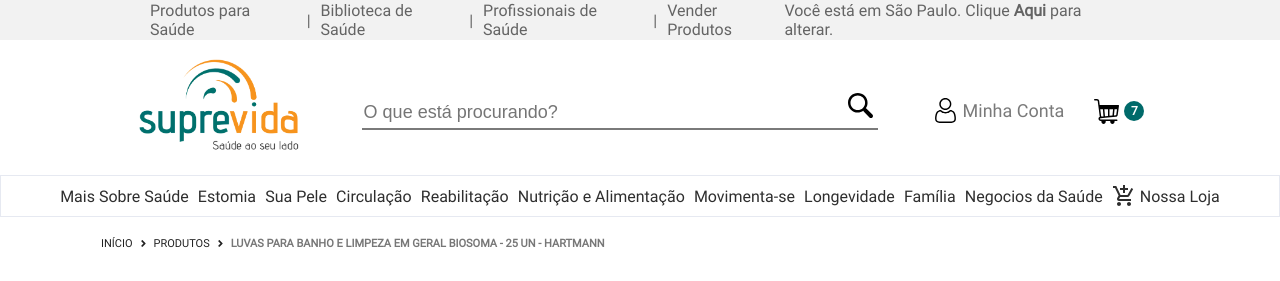
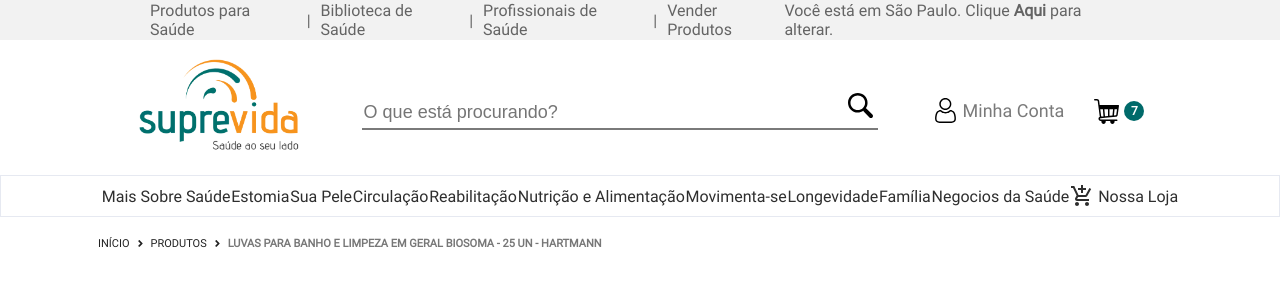
Before and after one commit to MarcosCursino/suprevida, a Next.js app: page / in a window 1280 px wide. Shown: the top 281 px of the page. Built offline with nearby package versions, Linux system fonts and the light colour scheme.

Commit message:
ajustado favicon e css

```diff
--- a/src/components/Menu/styles.js
+++ b/src/components/Menu/styles.js
@@ -8,7 +8,7 @@ export const Container = styled.div`
   justify-content: space-evenly;
   background-color: #FFF;
   border: 1px solid rgba(15, 39, 118, 0.1);
-  padding: 0 50px 0 50px;
+  padding: 0 100px 0 100px;
   color: #2e2e2e;
 
   div {
--- a/src/components/Product/styles.js
+++ b/src/components/Product/styles.js
@@ -10,7 +10,7 @@ export const Breadcrumb = styled.div`
   margin-top: 20px;
   font-size: 11px;
   color: rgb(0, 0, 0, 0.87);
-  margin-left: 56px;
+  margin-left: 53px;
 
   span {
     margin: 0 5px 0 5px;
--- a/src/pages/index.js
+++ b/src/pages/index.js
@@ -1,5 +1,5 @@
 import React from 'react';
-
+import Head from 'next/head';
 import * as S from '../styles/index';
 import Header from '../components/Header';
 import Menu from '../components/Menu';
@@ -9,7 +9,11 @@ import Description from '../components/Description';
 
 function Index() {
   return(
+
     <S.Container>
+      <Head>
+        <title>LUVAS PARA BANHO E LIMPEZA EM GERAL BIOSOMA - 25 UN - HARTMANN</title>
+      </Head>
       <Header />
       <Menu />
       <Product />
```
Also changed, not shown: 1 other file (tests, documents, lock files or other folders).
